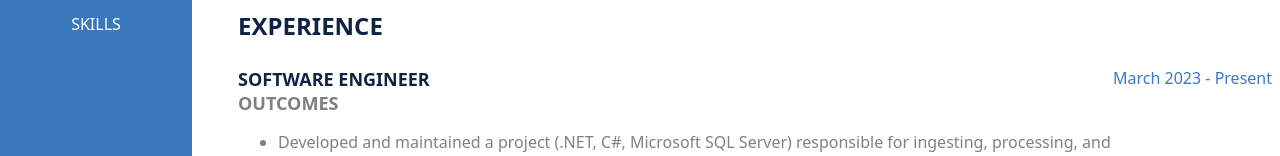
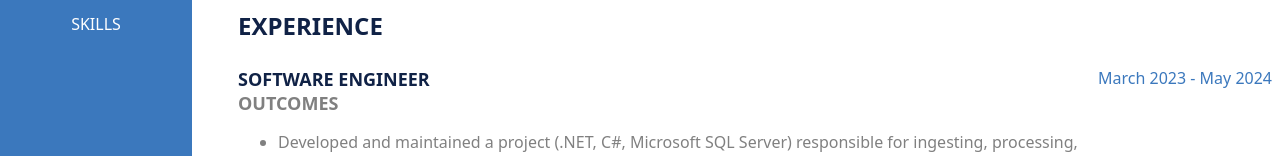
Before and after one commit to simontbui/portfolio, a React (Create React App) app: page / in a window 1280 px wide. Shown: the part 299-455 px from the top of the page. Built offline with nearby package versions, Linux system fonts and the light colour scheme.

Commit message:
changed outcomes end date

```diff
--- a/src/components/Experience.tsx
+++ b/src/components/Experience.tsx
@@ -33,7 +33,7 @@ function Experience() {
                             </div>
                         </div>
                         <div className="dates">
-                                <span>March 2023 - Present</span>
+                                <span>March 2023 - May 2024</span>
                         </div>
                     </div>
 
```
